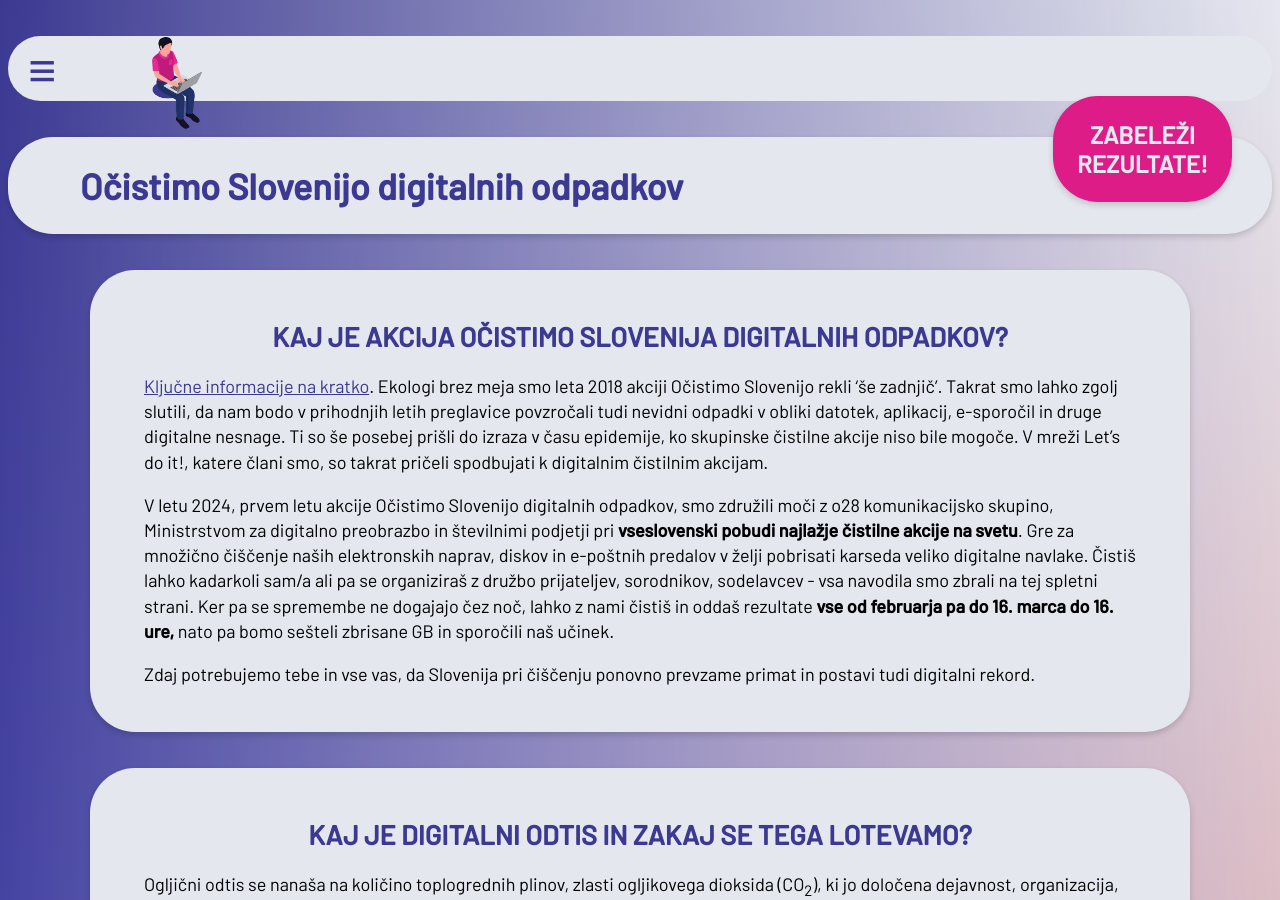
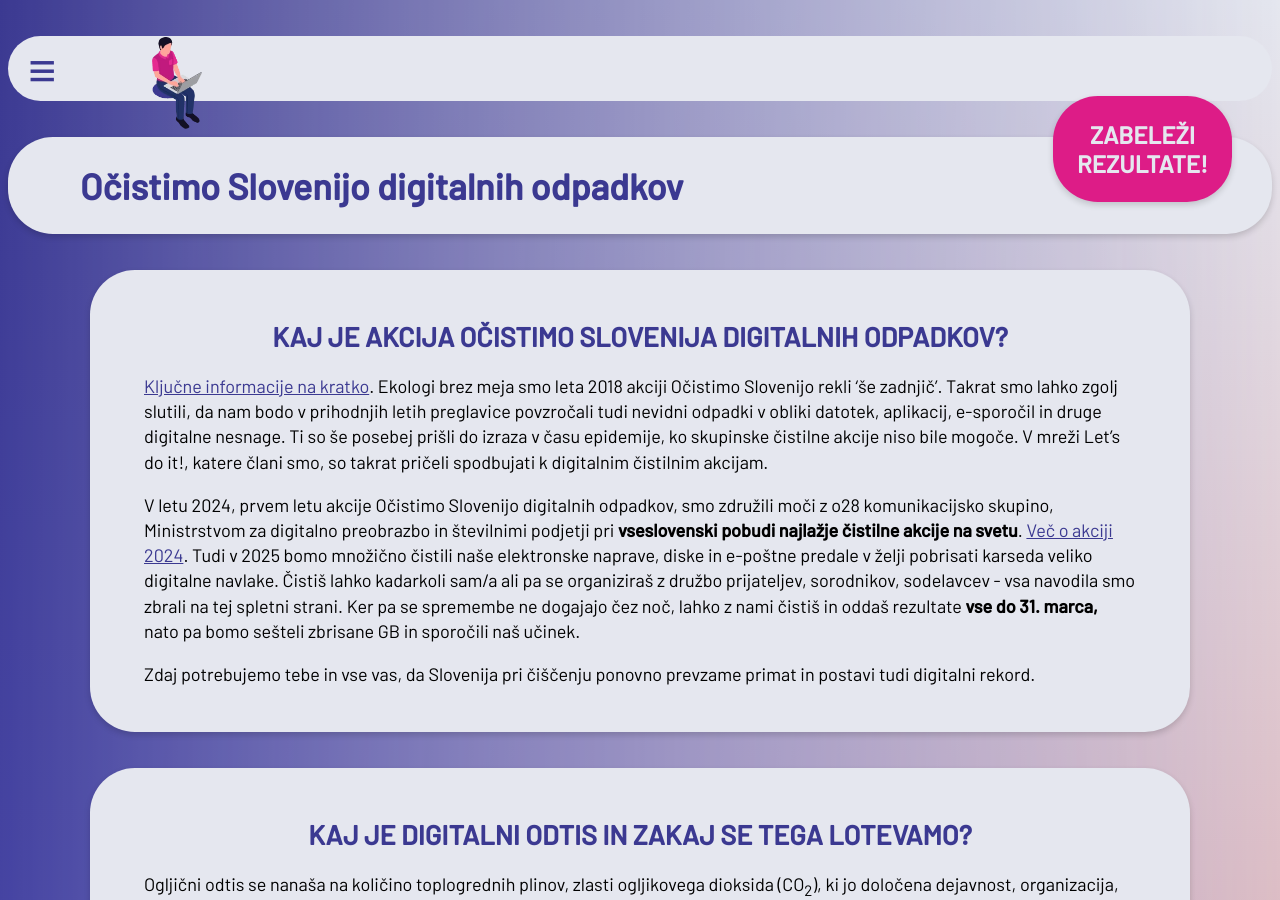
Before and after one commit to ewba/dcd-si, a Jekyll site: the page built from o-akciji.md, in a window 1280 px wide and 900 px high. Built offline with Jekyll 4.4.1, drawn with Linux system fonts in a browser that asks for light colours.

Commit message:
Update o-akciji.md

```diff
--- a/o-akciji.md
+++ b/o-akciji.md
@@ -12,7 +12,8 @@
 
 <a href="https://docs.google.com/document/d/1hWD2yHJxkm4gCrs-L1HWOBmezkmXaM5OQ3jcQ_9PkwU/edit?usp=sharing" target="_blank" rel="noopener">Ključne informacije na kratko</a>. Ekologi brez meja smo leta 2018 akciji Očistimo Slovenijo rekli ‘še zadnjič’. Takrat smo lahko zgolj slutili, da nam bodo v prihodnjih letih preglavice povzročali tudi nevidni odpadki v obliki datotek, aplikacij, e-sporočil in druge digitalne nesnage. Ti so še posebej prišli do izraza v času epidemije, ko skupinske čistilne akcije niso bile mogoče. V mreži Let’s do it!, katere člani smo, so takrat pričeli spodbujati k digitalnim čistilnim akcijam.
 
-V letu 2024, prvem letu akcije Očistimo Slovenijo digitalnih odpadkov, smo združili moči z o28 komunikacijsko skupino, Ministrstvom za digitalno preobrazbo in številnimi podjetji pri **vseslovenski pobudi najlažje čistilne akcije na svetu**. Gre za množično čiščenje naših elektronskih naprav, diskov in e-poštnih predalov v želji pobrisati karseda veliko digitalne navlake. Čistiš lahko kadarkoli sam/a ali pa se organiziraš z družbo prijateljev, sorodnikov, sodelavcev - vsa navodila smo zbrali na tej spletni strani. Ker pa se spremembe ne dogajajo čez noč, lahko z nami čistiš in oddaš rezultate **vse od februarja pa do 16. marca do 16. ure,** nato pa bomo sešteli zbrisane GB in sporočili naš učinek.
+V letu 2024, prvem letu akcije Očistimo Slovenijo digitalnih odpadkov, smo združili moči z o28 komunikacijsko skupino, Ministrstvom za digitalno preobrazbo in številnimi podjetji pri **vseslovenski pobudi najlažje čistilne akcije na svetu**. <a href="https://digital.ocistimo.si/o-akciji.html" target="_blank" rel="noopener">Več o akciji 2024</a>.
+Tudi v 2025 bomo množično čistili naše elektronske naprave, diske in e-poštne predale v želji pobrisati karseda veliko digitalne navlake. Čistiš lahko kadarkoli sam/a ali pa se organiziraš z družbo prijateljev, sorodnikov, sodelavcev - vsa navodila smo zbrali na tej spletni strani. Ker pa se spremembe ne dogajajo čez noč, lahko z nami čistiš in oddaš rezultate **vse do 31. marca,** nato pa bomo sešteli zbrisane GB in sporočili naš učinek.
 
 Zdaj potrebujemo tebe in vse vas, da Slovenija pri čiščenju ponovno prevzame primat in postavi tudi digitalni rekord.
 </div>
```
